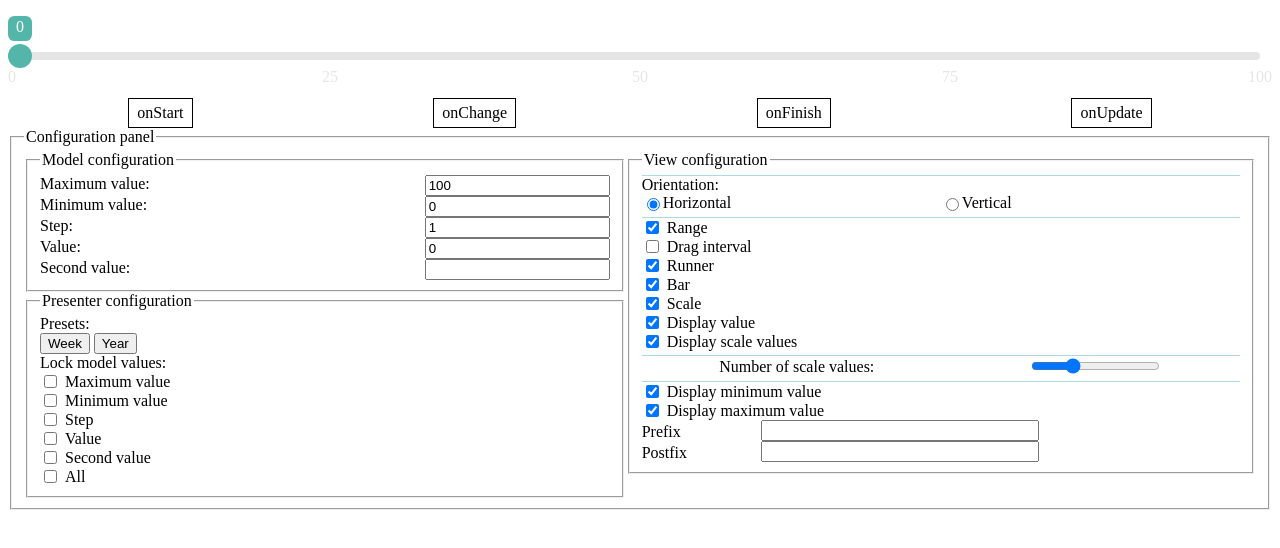
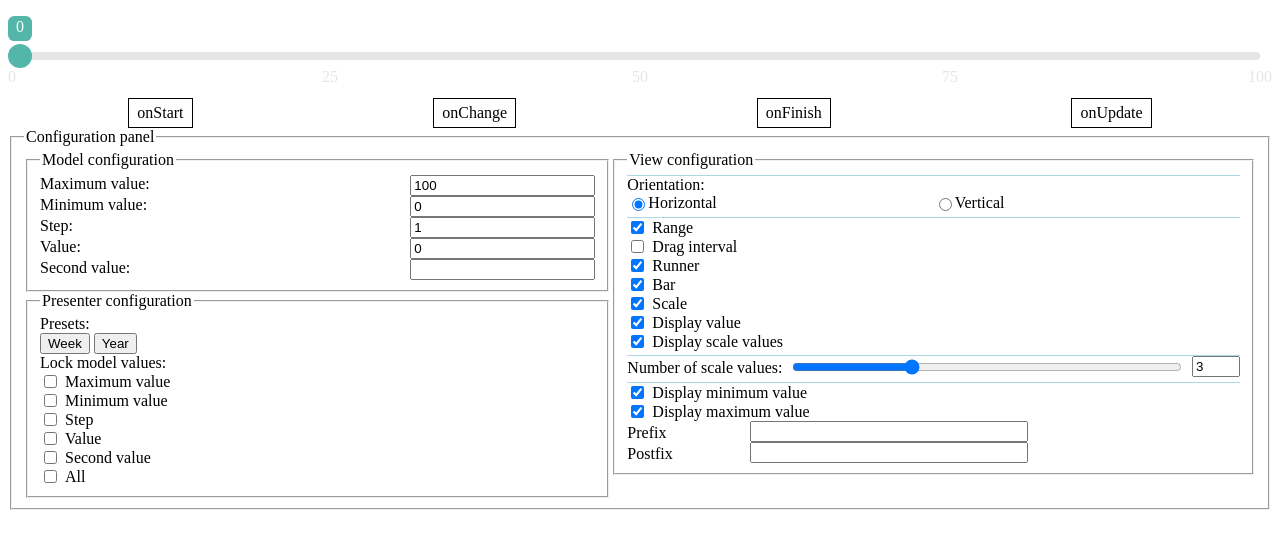
Before and after one commit to kv-work/my-mvp-range-slider, a website built with webpack: page demo/demo.html in a window 1280 px wide. Built offline with nearby package versions, Linux system fonts and the light colour scheme.

Commit message:
add (demo): added numOfScaleVal display input

```diff
--- a/demo/demo.css
+++ b/demo/demo.css
@@ -56,7 +56,9 @@
 }
 
 .label_num_scale_val {
-  flex-direction: row;
+  display: grid;
+  grid-template-columns: auto 1fr 3rem;
+  column-gap: 0.5rem;
   justify-content: space-around;
   border-top: 1px solid lightblue;
   border-bottom: 1px solid lightblue;
--- a/demo/demo.html
+++ b/demo/demo.html
@@ -129,6 +129,7 @@
               <label class="config__view_label label_num_scale_val">Number of scale values:
                 <input name="num_scale_val" type="range" min="0" max="10"
                   class="config__view_input input_num_scale_val">
+                  <input name="num_scale_val" type="number" min="0" max="10" class="config__view_input input_num_scale_val_display">
               </label>
 
               <label class="config__view_label label_display_min">Display minimum value
--- a/demo/demo.ts
+++ b/demo/demo.ts
@@ -95,7 +95,7 @@ class Demo {
     this.$scaleCheck = $configPanel.find('.input_scale');
     this.$displayValCheck = $configPanel.find('.input_display_value');
     this.$displayScaleValCheck = $configPanel.find('.input_scale_value');
-    this.$numScaleValRange = $configPanel.find('.input_num_scale_val');
+    this.$numScaleValRange = $configPanel.find('input[name="num_scale_val"]');
     this.$displayMaxValCheck = $configPanel.find('.input_display_max');
     this.$displayMinValCheck = $configPanel.find('.input_display_min');
     this.$prefixInput = $configPanel.find('.input_prefix');
```
